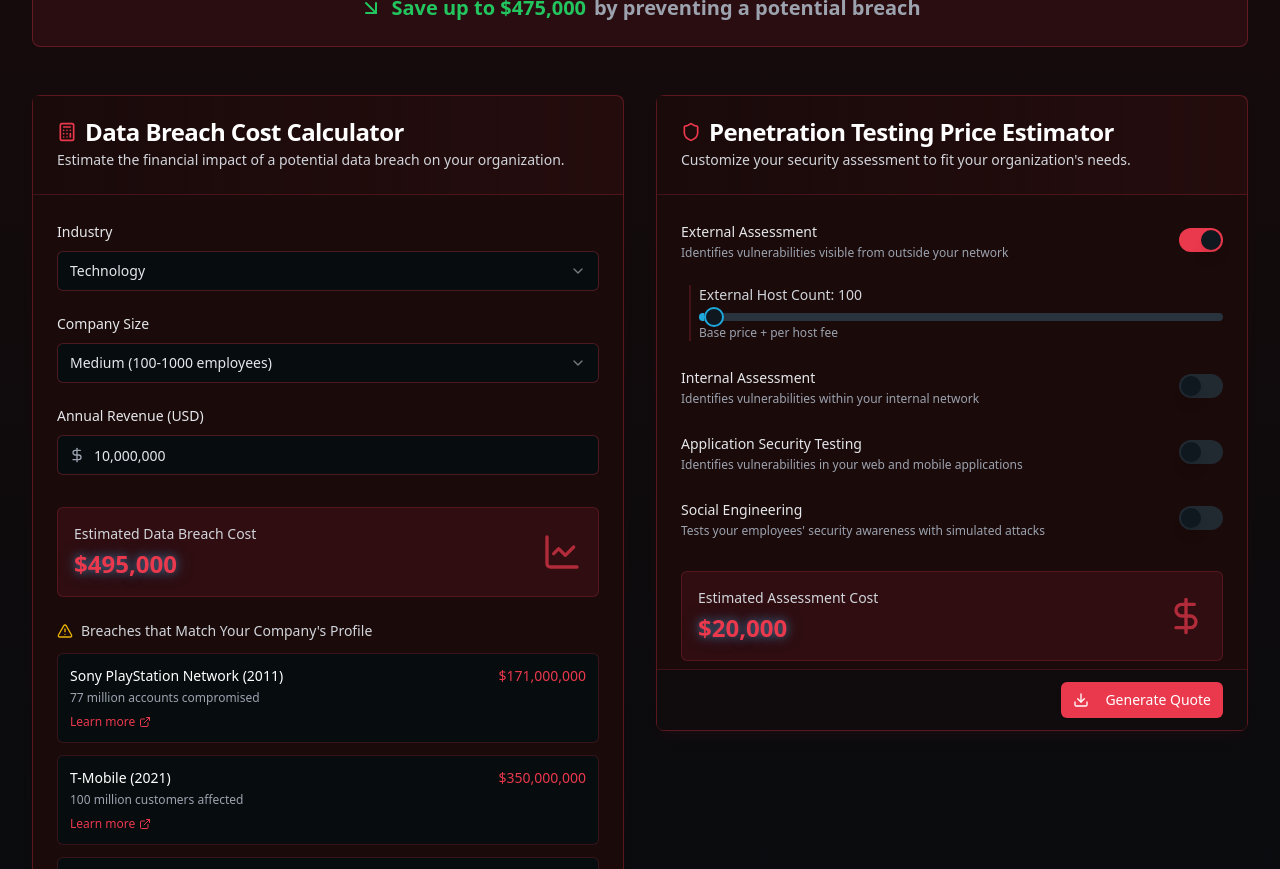
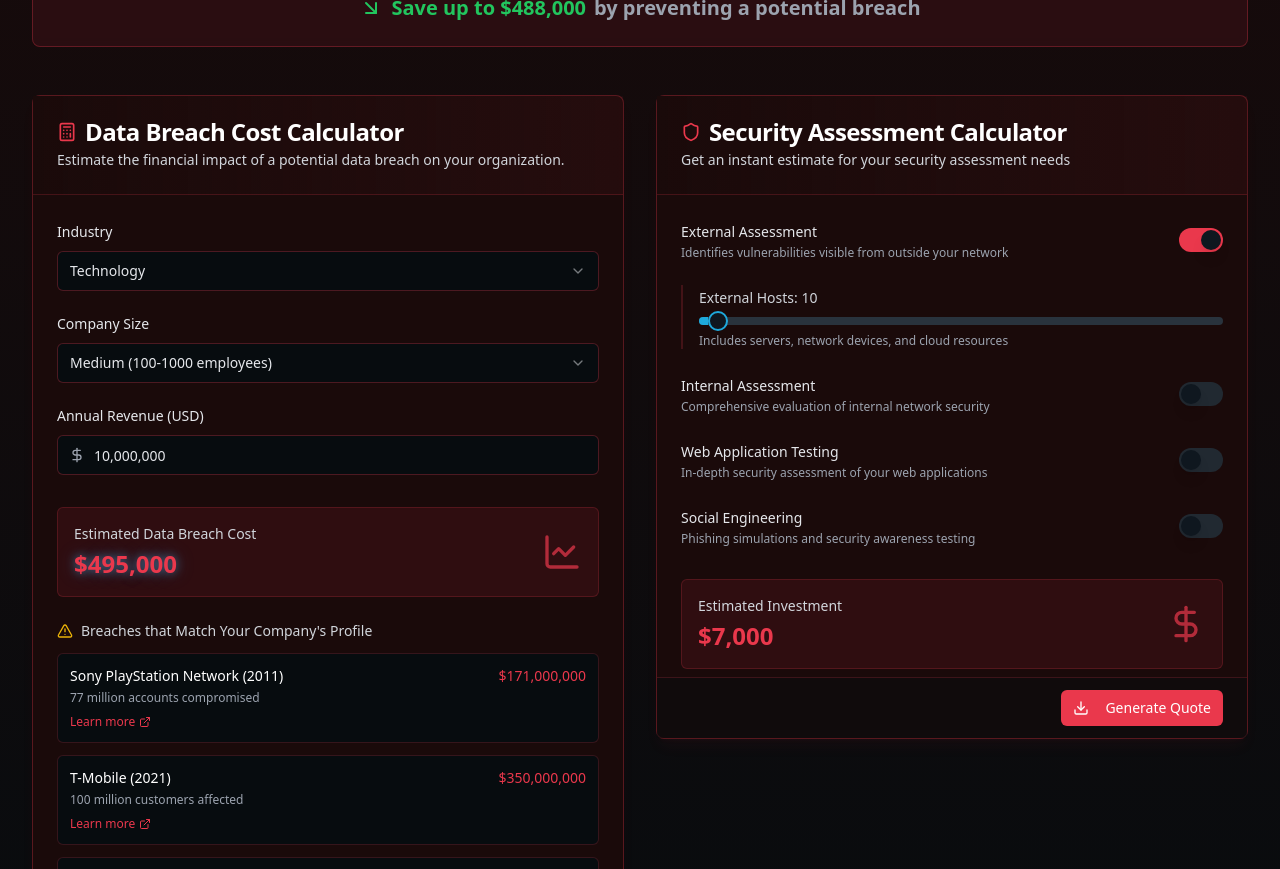
Before and after one commit to AhmedEl-Rayes/RSS, a React (Vite) app: page /tools in a window 1280 px wide. Shown: the part 420-1289 px from the top of the page. Built offline with nearby package versions, Linux system fonts and the light colour scheme.

Commit message:
Refactor: Improve pricing accuracy and UI
- Updated pricing logic in PriceEstimator component for more accurate cost estimations.
- Refactored UI elements for improved user experience and readability.

```diff
--- a/src/components/PriceEstimator.tsx
+++ b/src/components/PriceEstimator.tsx
@@ -1,3 +1,4 @@
+
 import { useState, useEffect } from "react";
 import { DollarSign, Download, Shield } from "lucide-react";
 import { Button } from "@/components/ui/button";
@@ -5,7 +6,6 @@ import { Label } from "@/components/ui/label";
 import { Switch } from "@/components/ui/switch";
 import { Card, CardContent, CardDescription, CardFooter, CardHeader, CardTitle } from "@/components/ui/card";
 import { Slider } from "@/components/ui/slider";
-import { Separator } from "@/components/ui/separator";
 import { toast } from "sonner";
 
 interface PriceEstimatorProps {
@@ -19,39 +19,70 @@ export const PriceEstimator = ({ onPriceChange }: PriceEstimatorProps) => {
   const [socialEngineering, setSocialEngineering] = useState(false);
 
   const [internalHostCount, setInternalHostCount] = useState(500);
-  const [externalHostCount, setExternalHostCount] = useState(100);
+  const [externalHostCount, setExternalHostCount] = useState(10);
   const [userCount, setUserCount] = useState(100);
   const [totalPrice, setTotalPrice] = useState(0);
 
-  useEffect(() => {
-    let price = 0;
+  const calculatePrice = () => {
+    let basePrice = 0;
+    let variablePrice = 0;
 
+    // External Assessment
     if (externalAssessment) {
-      price += 5000 + (externalHostCount * 150);
+      basePrice += 5000; // Base setup and scanning infrastructure
+
+      // Variable pricing based on host count
+      if (externalHostCount <= 25) {
+        variablePrice += externalHostCount * 200;
+      } else if (externalHostCount <= 100) {
+        variablePrice += 5000 + (externalHostCount - 25) * 150;
+      } else {
+        variablePrice += 16250 + (externalHostCount - 100) * 100;
+      }
     }
 
+    // Internal Assessment
     if (internalAssessment) {
-      price += 7500 + (internalHostCount * 100);
+      basePrice += 7500; // Base setup, onsite work, and infrastructure
+
+      // Variable pricing based on host count
+      if (internalHostCount <= 500) {
+        variablePrice += internalHostCount * 15;
+      } else if (internalHostCount <= 2000) {
+        variablePrice += 7500 + (internalHostCount - 500) * 10;
+      } else {
+        variablePrice += 22500 + (internalHostCount - 2000) * 5;
+      }
     }
 
+    // Application Security Testing
     if (appSecTesting) {
-      price += 12000;
+      basePrice += 15000; // Base application assessment
     }
 
+    // Social Engineering
     if (socialEngineering) {
-      price += 4000 + (userCount * 25);
+      basePrice += 5000; // Base campaign setup
+      variablePrice += Math.min(userCount * 35, 15000); // Cap at 15k
     }
 
-    let servicesCount = [externalAssessment, internalAssessment, appSecTesting, socialEngineering].filter(Boolean).length;
+    let totalBeforeDiscount = basePrice + variablePrice;
 
+    // Volume discount based on total services selected
+    const servicesCount = [externalAssessment, internalAssessment, appSecTesting, socialEngineering].filter(Boolean).length;
     if (servicesCount > 1) {
       const discountRate = Math.min(0.05 * (servicesCount - 1), 0.15);
-      price = price * (1 - discountRate);
+      totalBeforeDiscount = totalBeforeDiscount * (1 - discountRate);
     }
 
-    setTotalPrice(Math.round(price));
-    onPriceChange(Math.round(price));
-  }, [externalAssessment, internalAssessment, appSecTesting, socialEngineering, externalHostCount, internalHostCount, userCount, onPriceChange]);
+    return Math.round(totalBeforeDiscount);
+  };
+
+  useEffect(() => {
+    const newPrice = calculatePrice();
+    setTotalPrice(newPrice);
+    onPriceChange(newPrice);
+  }, [externalAssessment, internalAssessment, appSecTesting, socialEngineering, externalHostCount, internalHostCount, userCount]);
 
   const formatCurrency = (value: number) => {
     return new Intl.NumberFormat('en-US', {
@@ -67,14 +98,14 @@ export const PriceEstimator = ({ onPriceChange }: PriceEstimatorProps) => {
       <CardHeader className="border-b border-cyber-blue/20 bg-gradient-to-r from-cyber-dark to-cyber-blue/5">
         <CardTitle className="flex items-center gap-2 text-white">
           <Shield className="h-5 w-5 text-cyber-cyan" />
-          Penetration Testing Price Estimator
+          Security Assessment Calculator
         </CardTitle>
         <CardDescription className="text-gray-300">
-          Customize your security assessment to fit your organization's needs.
+          Get an instant estimate for your security assessment needs
         </CardDescription>
       </CardHeader>
 
-      <CardContent className="pt-6 pb-2">
+      <CardContent className="pt-6 pb-2 space-y-8">
         <div className="space-y-6">
           <div className="flex items-center justify-between">
             <div className="space-y-0.5">
@@ -89,24 +120,24 @@ export const PriceEstimator = ({ onPriceChange }: PriceEstimatorProps) => {
           </div>
 
           {externalAssessment && (
-            <div className="pl-2 border-l-2 border-cyber-blue/20 ml-2">
-              <Label className="text-sm text-gray-300 mb-2 block">External Host Count: {externalHostCount}</Label>
+            <div className="pl-4 border-l-2 border-cyber-blue/20 space-y-2">
+              <Label className="text-sm text-gray-300">External Hosts: {externalHostCount}</Label>
               <Slider
                 value={[externalHostCount]}
                 min={1}
-                max={10000}
-                step={50}
+                max={500}
+                step={5}
+                onValueChange={(val) => setExternalHostCount(val[0])}
                 className="w-full"
-                onValueChange={(val) => setExternalHostCount(val[0])}
               />
-              <p className="text-xs text-gray-400 mt-1">Base price + per host fee</p>
+              <p className="text-xs text-gray-400">Includes servers, network devices, and cloud resources</p>
             </div>
           )}
 
           <div className="flex items-center justify-between">
             <div className="space-y-0.5">
               <Label className="text-gray-200">Internal Assessment</Label>
-              <p className="text-xs text-gray-400">Identifies vulnerabilities within your internal network</p>
+              <p className="text-xs text-gray-400">Comprehensive evaluation of internal network security</p>
             </div>
             <Switch
               checked={internalAssessment}
@@ -116,24 +147,24 @@ export const PriceEstimator = ({ onPriceChange }: PriceEstimatorProps) => {
           </div>
 
           {internalAssessment && (
-            <div className="pl-2 border-l-2 border-cyber-blue/20 ml-2">
-              <Label className="text-sm text-gray-300 mb-2 block">Internal Host Count: {internalHostCount}</Label>
+            <div className="pl-4 border-l-2 border-cyber-blue/20 space-y-2">
+              <Label className="text-sm text-gray-300">Internal Hosts: {internalHostCount}</Label>
               <Slider
                 value={[internalHostCount]}
-                min={10}
-                max={10000}
+                min={100}
+                max={5000}
                 step={100}
+                onValueChange={(val) => setInternalHostCount(val[0])}
                 className="w-full"
-                onValueChange={(val) => setInternalHostCount(val[0])}
               />
-              <p className="text-xs text-gray-400 mt-1">Base price + per host fee</p>
+              <p className="text-xs text-gray-400">Includes workstations, servers, and network devices</p>
             </div>
           )}
 
           <div className="flex items-center justify-between">
             <div className="space-y-0.5">
-              <Label className="text-gray-200">Application Security Testing</Label>
-              <p className="text-xs text-gray-400">Identifies vulnerabilities in your web and mobile applications</p>
+              <Label className="text-gray-200">Web Application Testing</Label>
+              <p className="text-xs text-gray-400">In-depth security assessment of your web applications</p>
             </div>
             <Switch
               checked={appSecTesting}
@@ -145,7 +176,7 @@ export const PriceEstimator = ({ onPriceChange }: PriceEstimatorProps) => {
           <div className="flex items-center justify-between">
             <div className="space-y-0.5">
               <Label className="text-gray-200">Social Engineering</Label>
-              <p className="text-xs text-gray-400">Tests your employees' security awareness with simulated attacks</p>
+              <p className="text-xs text-gray-400">Phishing simulations and security awareness testing</p>
             </div>
             <Switch
               checked={socialEngineering}
@@ -155,27 +186,26 @@ export const PriceEstimator = ({ onPriceChange }: PriceEstimatorProps) => {
           </div>
 
           {socialEngineering && (
-            <div className="pl-2 border-l-2 border-cyber-blue/20 ml-2">
-              <Label className="text-sm text-gray-300 mb-2 block">Employee Count: {userCount}</Label>
+            <div className="pl-4 border-l-2 border-cyber-blue/20 space-y-2">
+              <Label className="text-sm text-gray-300">Number of Employees: {userCount}</Label>
               <Slider
                 value={[userCount]}
-                min={10}
+                min={25}
                 max={1000}
-                step={10}
+                step={25}
+                onValueChange={(val) => setUserCount(val[0])}
                 className="w-full"
-                onValueChange={(val) => setUserCount(val[0])}
               />
-              <p className="text-xs text-gray-400 mt-1">Base price + per employee fee</p>
+              <p className="text-xs text-gray-400">Target audience for phishing campaign</p>
             </div>
           )}
         </div>
 
-        <div className="mt-8">
         <div className="rounded-md bg-cyber-blue/10 p-4 border border-cyber-blue/20">
           <div className="flex justify-between items-center">
             <div>
-                <p className="text-sm font-medium text-gray-300">Estimated Assessment Cost</p>
-                <h3 className="text-2xl font-bold text-cyber-cyan cyber-glow mt-1">
+              <p className="text-sm font-medium text-gray-300">Estimated Investment</p>
+              <h3 className="text-2xl font-bold text-cyber-cyan mt-1">
                 {formatCurrency(totalPrice)}
               </h3>
             </div>
@@ -184,16 +214,15 @@ export const PriceEstimator = ({ onPriceChange }: PriceEstimatorProps) => {
 
           {([externalAssessment, internalAssessment, appSecTesting, socialEngineering].filter(Boolean).length > 1) && (
             <p className="text-xs text-cyber-cyan mt-2">
-                Multi-service discount applied!
+              Multi-service discount applied
             </p>
           )}
-          </div>
         </div>
       </CardContent>
 
       <CardFooter className="flex justify-end border-t border-cyber-blue/20 py-3 bg-cyber-darker/50">
         <Button
-          onClick={() => toast.success("Quote has been generated and can be sent to your email.")}
+          onClick={() => toast.success("Quote has been generated. Our team will contact you with detailed pricing.")}
           variant="default"
           size="sm"
           className="bg-cyber-blue hover:bg-cyber-cyan text-white"
```
Lines whose indentation alone changed are shown as unchanged.
